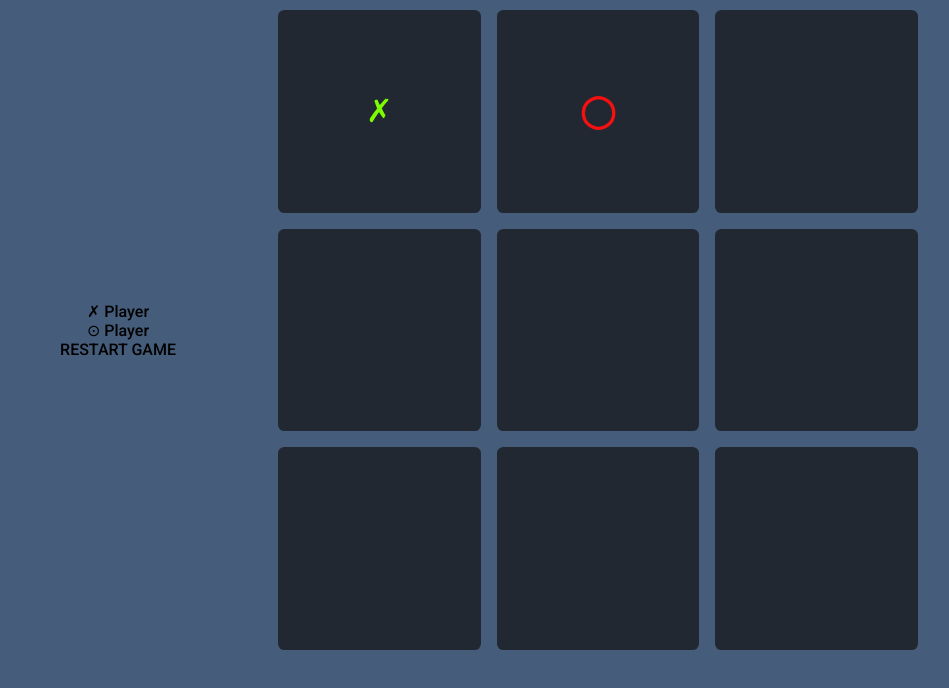
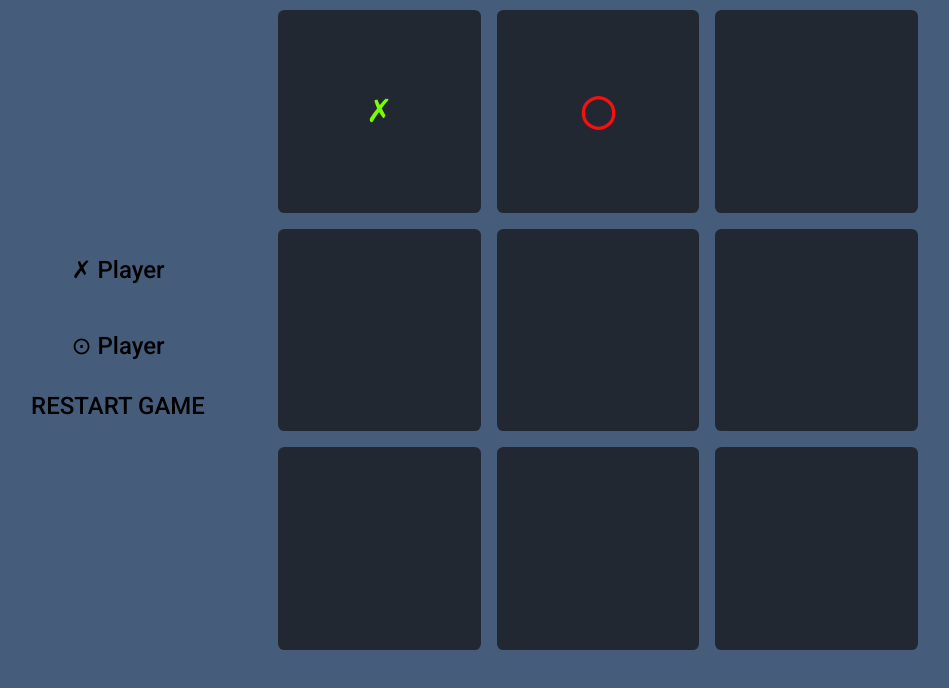
Before and after one commit to AliAdamH/tic-tac-toe-js, a plain HTML site: page index.html in a window 1280 px wide. Shown: the part 92-780 px from the top of the page, without its empty margins (42-991 px from the left). Drawn offline with Linux system fonts and the light colour scheme.

Commit message:
Fix styles

```diff
--- a/index.html
+++ b/index.html
@@ -18,10 +18,10 @@
     <main class="main">
         <aside class="players--list">
             <div class="x-player">
-                &cross; Player
+                <p>&cross; Player</p>
             </div>
             <div class="o-player">
-                &CircleDot; Player
+                <p>&CircleDot; Player</p>
             </div>
             <div class="reset-btn">
                 <button class="restart">RESTART GAME</button>
--- a/stylesheets/style.css
+++ b/stylesheets/style.css
@@ -53,6 +53,15 @@ button {
     flex-direction: column;
     justify-content: center;
     align-items: center;
+    gap: 1rem;
+}
+
+.players--list div {
+    font-size: 1.5rem;
+}
+
+p {
+    padding: 1rem;
 }
 
 .cell {
@@ -80,7 +89,7 @@ button {
 }
 
 .highlight {
-    border-bottom: 4px solid;
+    border-bottom: 4px solid transparent;
 }
 
 .highlight--red {
```
